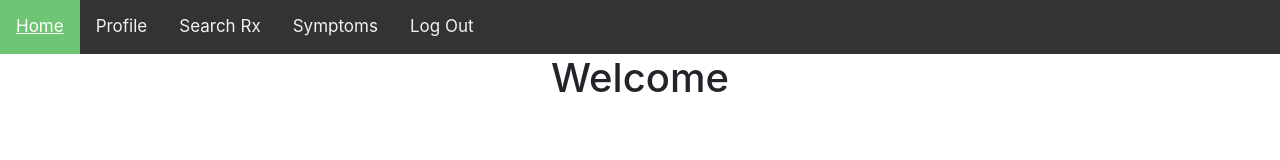
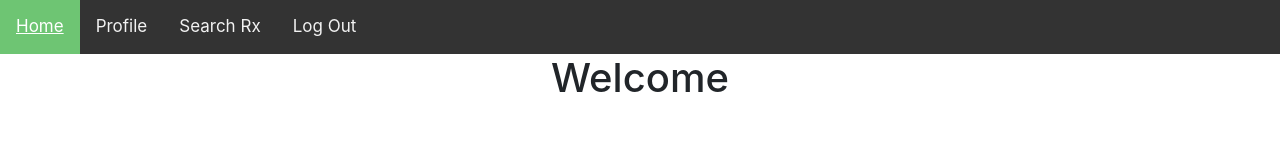
Before and after one commit to candacecodes/rx-roundtable-client, a React (Create React App) app: page / in a window 1280 px wide. Shown: the top 160 px of the page. Built offline with nearby package versions, Linux system fonts and the light colour scheme.

Commit message:
removed symptoms

```diff
--- a/src/components/Navbar.js
+++ b/src/components/Navbar.js
@@ -10,7 +10,7 @@ export default class navbar extends Component {
 					</a>
 					<a href="/profile">Profile</a>
 					<a href="/rx">Search Rx</a>
-					<a href="/symptoms">Symptoms</a>
+					{/* <a href="/symptoms">Symptoms</a> */}
 					<a href="/logout" onClick={this.props.handleLogout}>
 						Log Out
 					</a>
```
